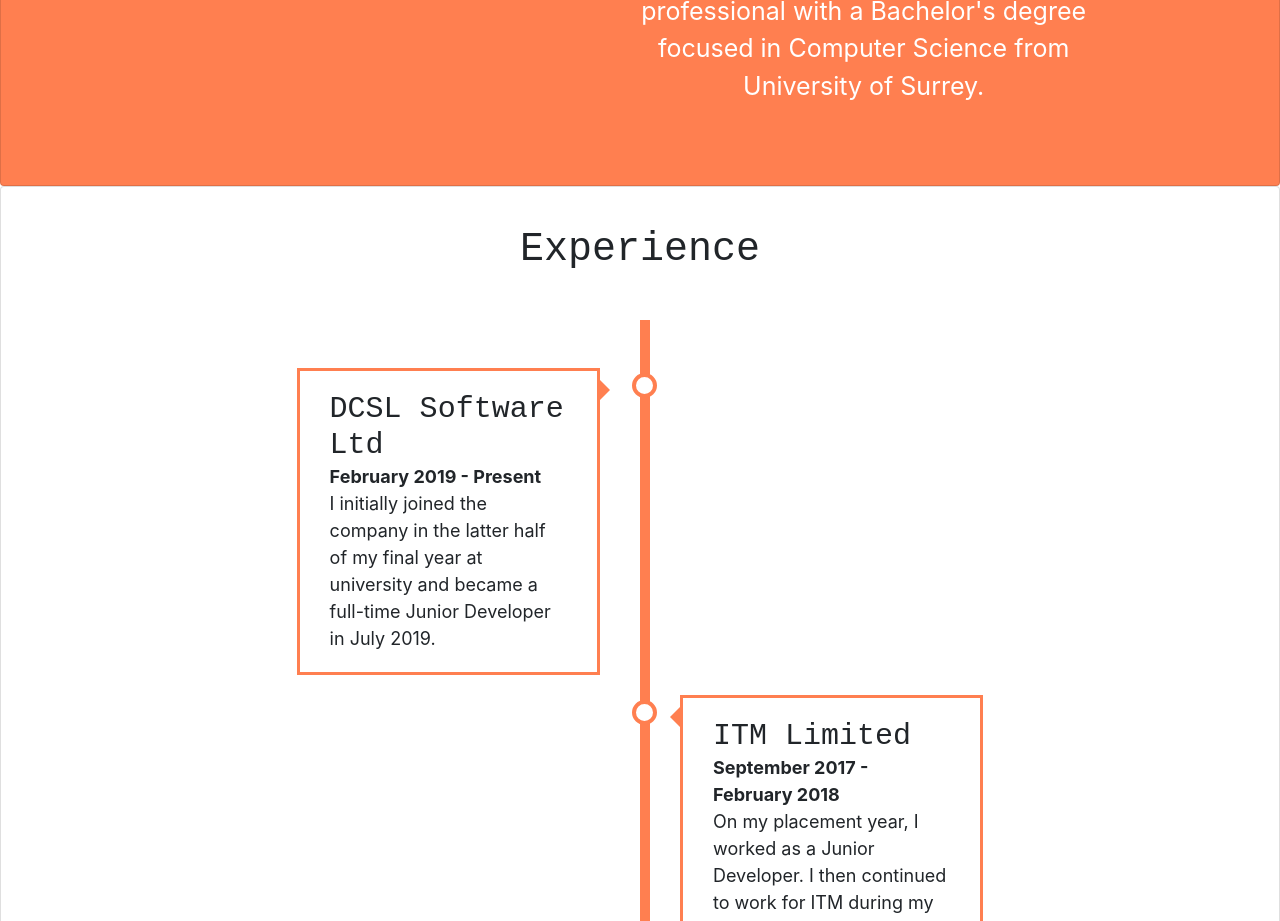
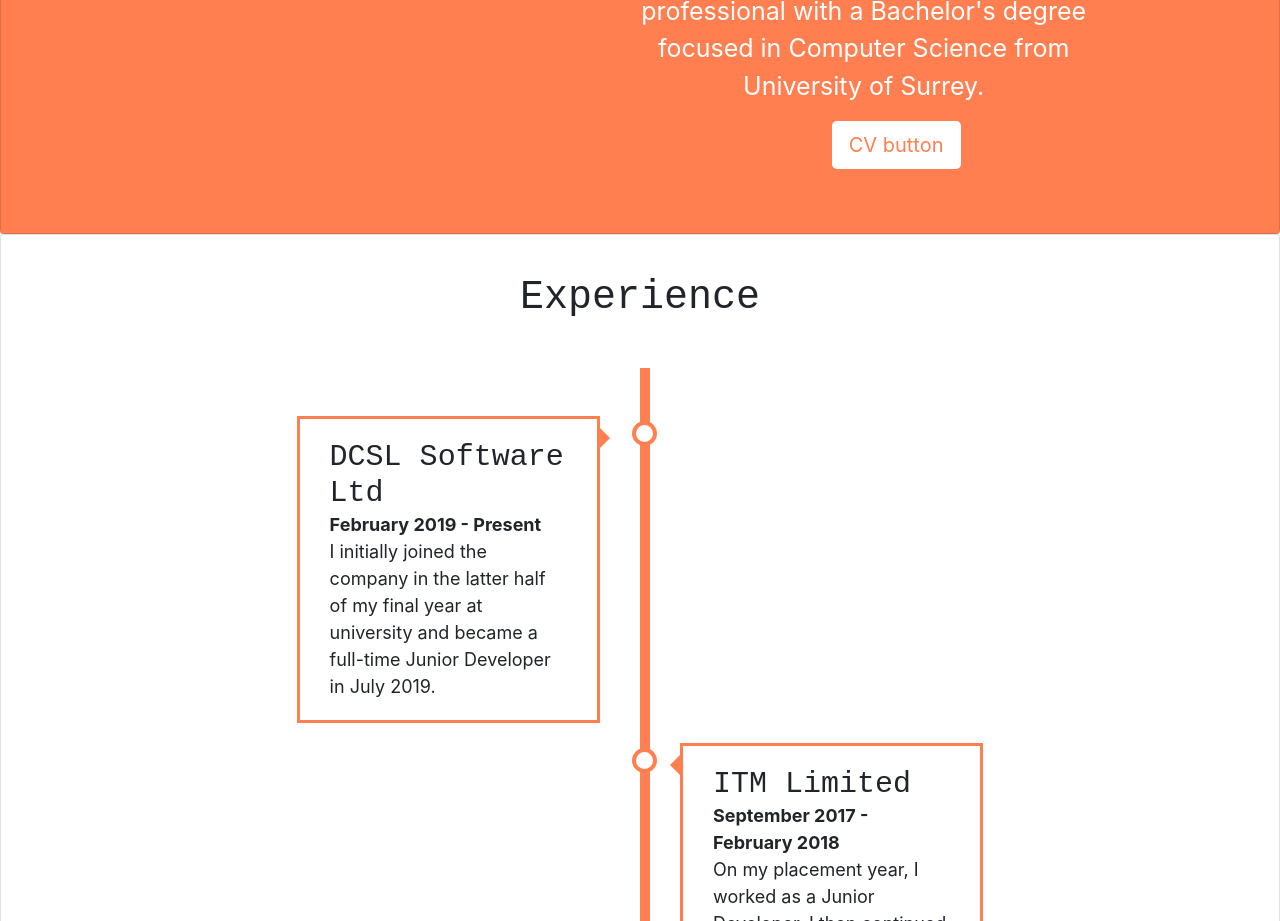
Before and after one commit to emmaculatej/personal-website, a Vue app in the folder personal-website/: page /#/experience in a window 1280 px wide. Shown: the part 1080-2001 px from the top of the page. Built offline with nearby package versions, Linux system fonts and the light colour scheme.

Commit message:
Button on description

```diff
--- a/personal-website/src/components/CV.vue
+++ b/personal-website/src/components/CV.vue
@@ -1,6 +1,6 @@
 <template>
     <div>
-        <button class="btn btn-primary" v-on:click="generate"> CV button </button>
+        <button class="btn btn-lg" style="background-color: white; color: coral;"  v-on:click="generate"> CV button </button>
     </div>
 </template>
 
--- a/personal-website/src/components/PersonalDescription.vue
+++ b/personal-website/src/components/PersonalDescription.vue
@@ -15,13 +15,21 @@
             Experienced Developer with a demonstrated history of working in the information technology and services industry.
             Skilled in HTML, JavaScript, .Net framework, C#, and Visual Studio.
             Strong engineering professional with a Bachelor's degree focused in Computer Science from University of Surrey. </p>
+    <div class="cvButton">
+        <c-v/>
     </div>
+    </div>
+
 </div>
 </template>
 
 <script>
+import CV from "../components/CV.vue";
 export default {
     name: 'Description',
+    components: {
+        CV
+    },
     props: {
         personalDetails: {
             forename: String,
@@ -34,6 +42,9 @@
 
 <style scoped>
 
+.cvButton {
+    margin-left: 65%;
+}
 .profilePicture {
     margin-left: 10%;
     border-radius: 5px;
--- a/personal-website/src/components/PersonalInterests.vue
+++ b/personal-website/src/components/PersonalInterests.vue
@@ -33,7 +33,6 @@
 </template>
 
 <script>
-
 export default {
     name: 'PersonalInterests',
     data: function() {
```
